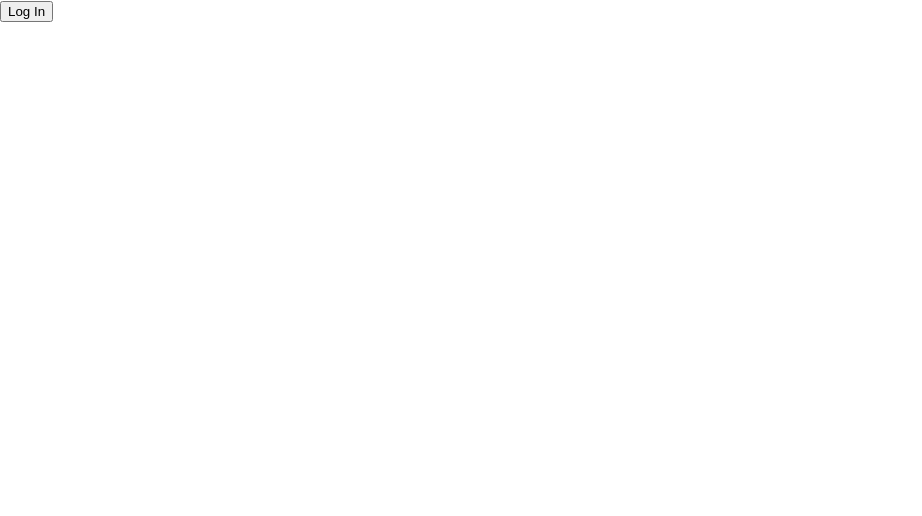
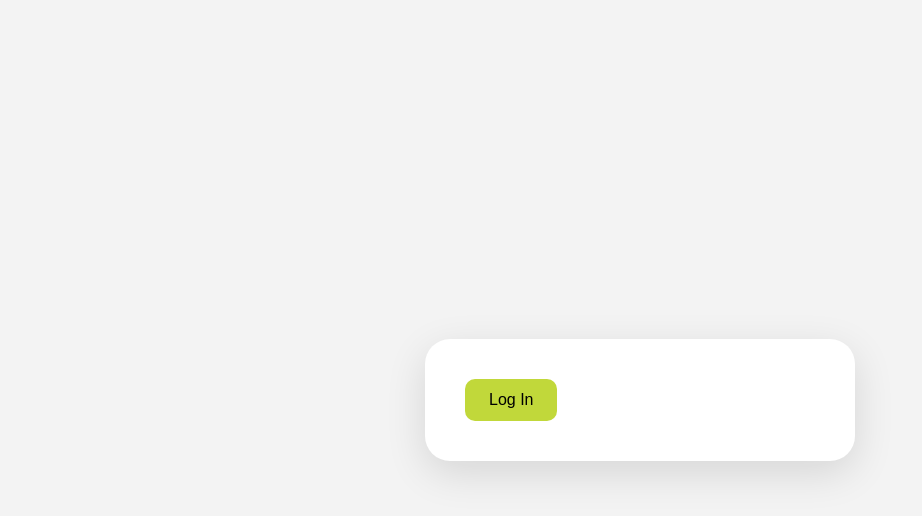
Before and after one commit to rgnpcrz/buckaroo-calculator, a React (Create React App) app in the folder client/: page / in a window 1280 px wide. Shown: the top 516 px of the page, without its empty margins (0-922 px from the left). Built offline with nearby package versions, Linux system fonts and the light colour scheme.

Commit message:
UI changes

```diff
--- a/client/src/App.css
+++ b/client/src/App.css
@@ -1,38 +1,59 @@
 .App {
   text-align: center;
+  height: 100%;
 }
 
-.App-logo {
-  height: 40vmin;
-  pointer-events: none;
+html,
+body,
+#root {
+  height: 100% !important;
+  font-family: sans-serif;
 }
 
-@media (prefers-reduced-motion: no-preference) {
-  .App-logo {
-    animation: App-logo-spin infinite 20s linear;
-  }
+h1 {
+  font-weight: 400;
 }
 
-.App-header {
-  background-color: #282c34;
-  min-height: 100vh;
+.calculator-container {
+  width: 100%;
+  height: 100%;
+  background-color: #f3f3f3;
   display: flex;
-  flex-direction: column;
+  justify-content: center;
   align-items: center;
-  justify-content: center;
-  font-size: calc(10px + 2vmin);
-  color: white;
 }
 
-.App-link {
-  color: #61dafb;
+.calculator {
+  min-width: 350px;
+  background-color: white;
+  padding: 40px;
+  box-shadow: 0 12px 40px rgba(0, 0, 0, 0.12);
+  border-radius: 25px;
 }
 
-@keyframes App-logo-spin {
-  from {
-    transform: rotate(0deg);
-  }
-  to {
-    transform: rotate(360deg);
-  }
+.button {
+  all: unset;
+  padding: 12px 24px;
+  background-color: #c1d83a;
+  border-radius: 10px;
 }
+
+.expression-input {
+  all: unset;
+  padding: 12px 24px !important;
+  text-align: start;
+}
+.expression-input-container {
+  padding: 7px;
+  border-radius: 17px;
+  background-color: #f3f3f3;
+  border: 2px solid #c1d83a;
+}
+
+.result-container {
+  margin-top: 25px;
+  padding: 7px;
+  border-radius: 17px;
+  background-color: #f3f3f3;
+  border: 2px solid #c1d83a;
+}
--- a/client/src/App.js
+++ b/client/src/App.js
@@ -1,6 +1,6 @@
 import "./App.css";
-import Calculator from "./Calculator";
 import { useAuth0 } from "@auth0/auth0-react";
+import Calculator from "./components/Calculator";
 function App() {
   const { user, isAuthenticated, isLoading, loginWithRedirect, logout } = useAuth0();
   const logoutWithRedirect = () =>
@@ -10,17 +10,33 @@ function App() {
       },
     });
   if (isLoading) {
-    return <div>Loading ...</div>;
+    return (
+      <div className="calculator-container">
+        <div className="calculator">Loading ...</div>
+      </div>
+    );
   }
   if (!isAuthenticated) {
-    return <button onClick={() => loginWithRedirect()}>Log In</button>;
+    return (
+      <div className="calculator-container">
+        <div className="calculator">
+          <button className="button login-button" onClick={() => loginWithRedirect()}>
+            Log In
+          </button>
+        </div>
+      </div>
+    );
   }
   if (isAuthenticated) {
     return (
-      <div className="App">
-        <button onClick={() => logoutWithRedirect()}>Log Out</button>
-        <h1>Calculator App</h1>
-        <Calculator />
+      <div className="App calculator-container">
+        <div className="calculator">
+          <button className="button logout-button" onClick={() => logoutWithRedirect()}>
+            Log Out
+          </button>
+          <h1>Calculator App</h1>
+          <Calculator />
+        </div>
       </div>
     );
   }
--- a/client/src/Calculator.jsx
+++ b/client/src/components/Calculator.jsx
@@ -24,7 +24,8 @@ const Calculator = () => {
         body: JSON.stringify({ expression }),
       });
       const data = await response.json();
-      setResult(data.result);
+      // setResult(data.result);
+      setResult("Please check expression");
     } catch (error) {
       console.error("Error:", error);
     }
@@ -33,10 +34,19 @@ const Calculator = () => {
   return (
     <div>
       <form onSubmit={handleSubmit}>
-        <input type="text" value={expression} onChange={handleChange} />
-        <button type="submit">Calculate</button>
+        <div className="expression-input-container">
+          <input className="expression-input" type="text" value={expression} placeholder="Type math expresion here" onChange={handleChange} />
+          <button className="button" type="submit">
+            Enter
+          </button>
+        </div>
       </form>
-      <p>Result: {result}</p>
+      <div className="result">
+        {/* <p>Result: {result}</p> */}
+        <div className="result-container">
+          <p className="">{result}</p>
+        </div>
+      </div>
     </div>
   );
 };
```
Also changed, not shown: 1 other file (tests, documents, lock files or other folders).
